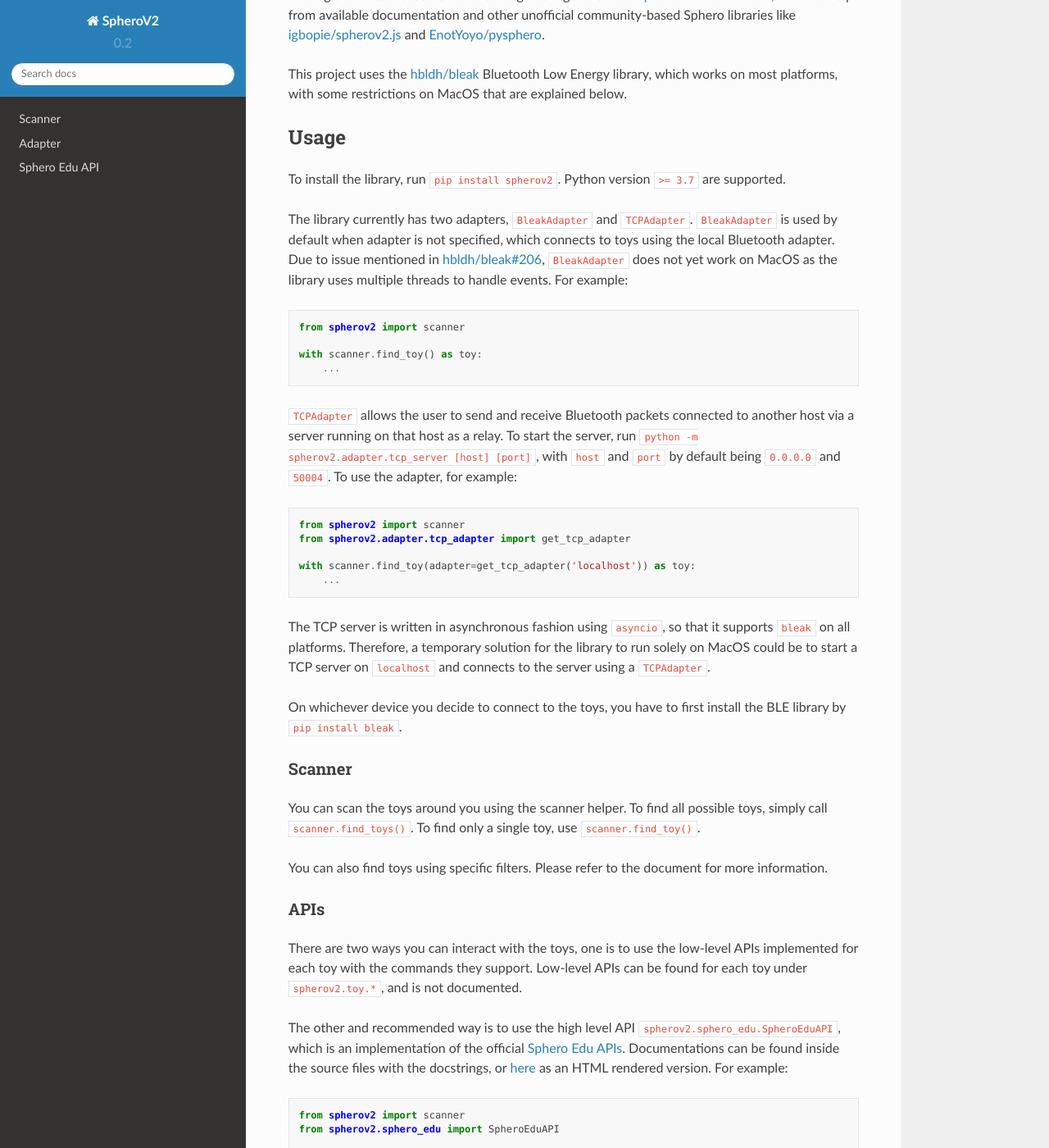
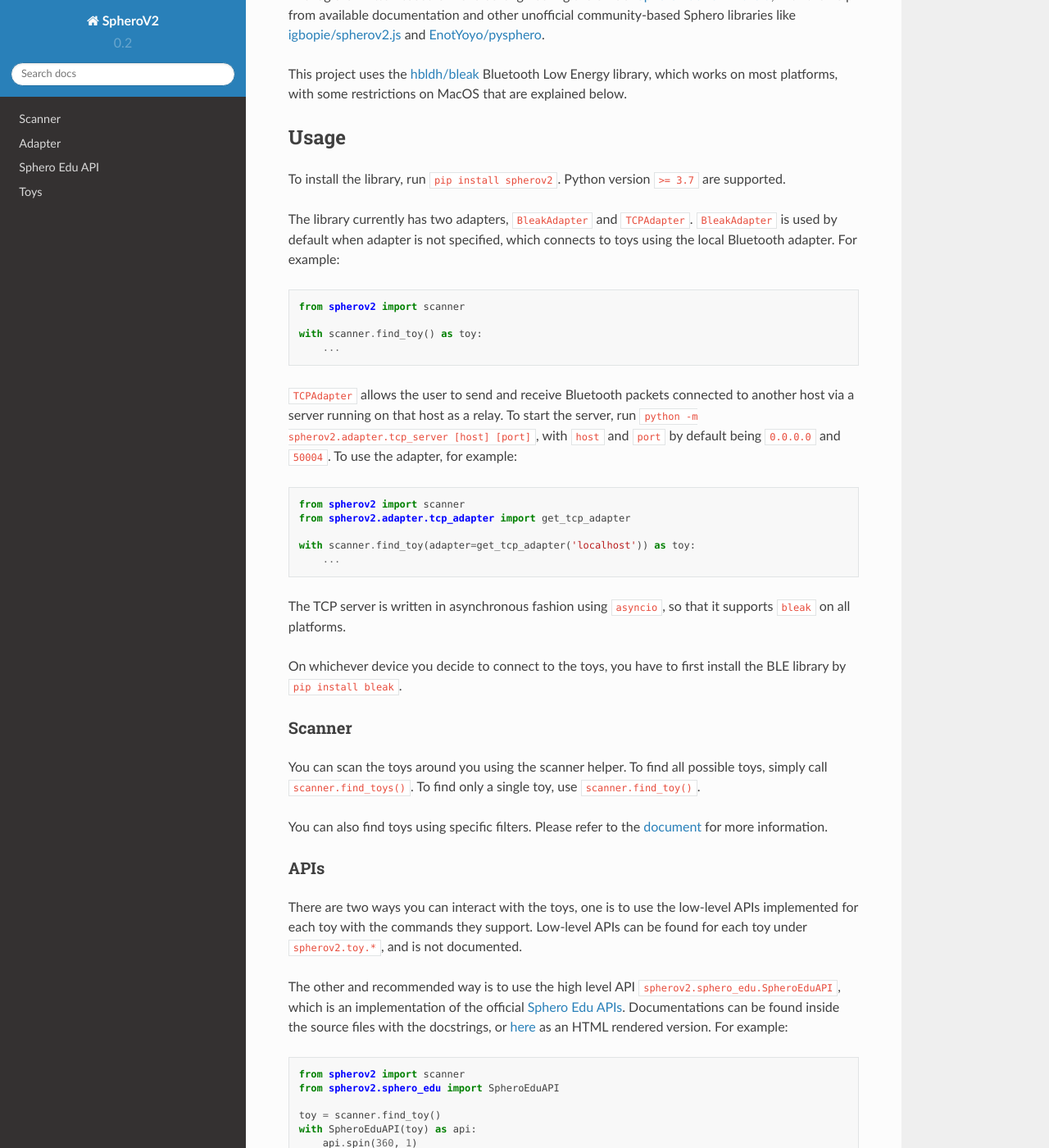
Before and after one commit to artificial-intelligence-class/spherov2.py, a Sphinx documentation site: the page built from docs/index.rst, in a window 1280 px wide and 1400 px high, scrolled down 605 px. Shown: the whole window at 82% size. Built offline with Sphinx 7.4.7 and the Read the Docs theme 2.0.0, drawn with Linux system fonts in a browser that asks for light colours.

Commit message:
update README and docs

````diff
--- a/README.md
+++ b/README.md
@@ -25,7 +25,7 @@ This project uses the [hbldh/bleak](https://github.com/hbldh/bleak) Bluetooth Lo
 
 To install the library, run `pip install spherov2`. Python version `>= 3.7` are supported.
 
-The library currently has two adapters, `BleakAdapter` and `TCPAdapter`. `BleakAdapter` is used by default when adapter is not specified, which connects to toys using the local Bluetooth adapter. Due to issue mentioned in [hbldh/bleak#206](https://github.com/hbldh/bleak/issues/206), `BleakAdapter` does not yet work on MacOS as the library uses multiple threads to handle events. For example:
+The library currently has two adapters, `BleakAdapter` and `TCPAdapter`. `BleakAdapter` is used by default when adapter is not specified, which connects to toys using the local Bluetooth adapter. For example:
 
 ```python
 from spherov2 import scanner
@@ -44,7 +44,7 @@ with scanner.find_toy(adapter=get_tcp_adapter('localhost')) as toy:
     ...
 ```
 
-The TCP server is written in asynchronous fashion using `asyncio`, so that it supports `bleak` on all platforms. Therefore, a temporary solution for the library to run solely on MacOS could be to start a TCP server on `localhost` and connects to the server using a `TCPAdapter`.
+The TCP server is written in asynchronous fashion using `asyncio`, so that it supports `bleak` on all platforms.
 
 On whichever device you decide to connect to the toys, you have to first install the BLE library by `pip install bleak`.
 
@@ -52,7 +52,7 @@ On whichever device you decide to connect to the toys, you have to first install
 
 You can scan the toys around you using the scanner helper. To find all possible toys, simply call `scanner.find_toys()`. To find only a single toy, use `scanner.find_toy()`.
 
-You can also find toys using specific filters. Please refer to the document for more information.
+You can also find toys using specific filters. Please refer to the [document](https://spherov2.readthedocs.io/en/latest/scanner.html) for more information.
 
 ### APIs
 
--- a/docs/index.rst
+++ b/docs/index.rst
@@ -6,3 +6,4 @@
     scanner
     adapter
     sphero_edu
+    toys
````
Also changed, not shown: docs/toys.rst (added, +35 -0 lines).
